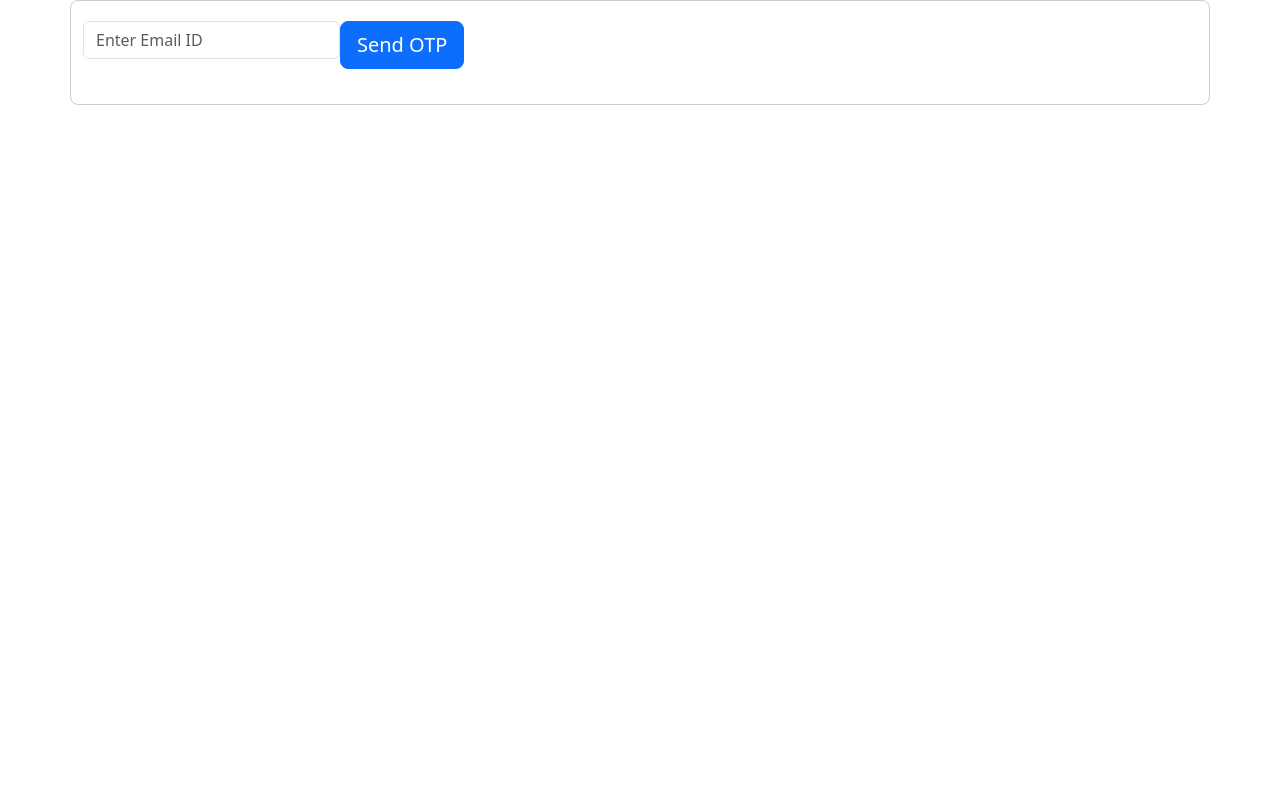
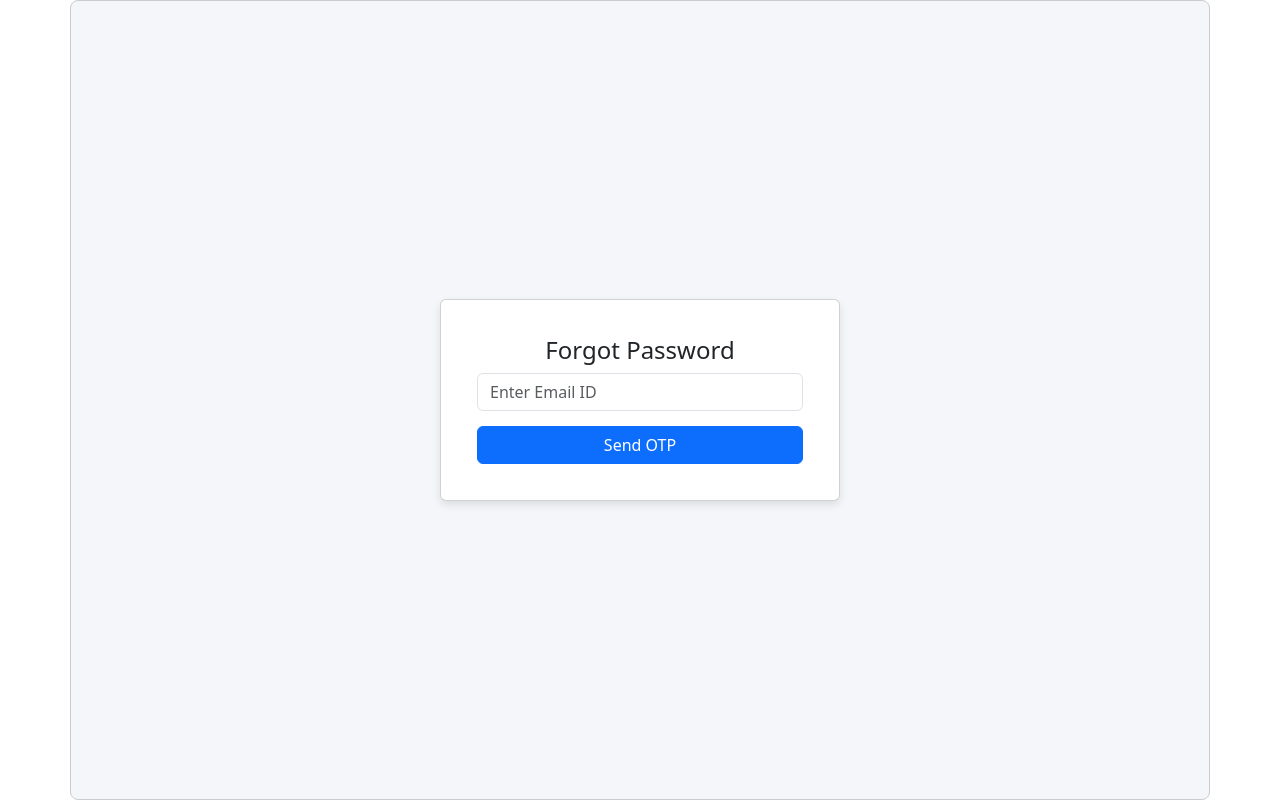
Before and after one commit to mayuri9702/OnlineBankSystem, a React (Create React App) app in the folder online-bank-system/: page /forgetPassword in a window 1280 px wide. Built offline with nearby package versions, Linux system fonts and the light colour scheme.

Commit message:
Added logic for ForgetPassword

```diff
--- a/online-bank-system/src/components/ForgetPassword.css
+++ b/online-bank-system/src/components/ForgetPassword.css
@@ -1,21 +1,52 @@
 .container {
+  display: flex;
+  justify-content: center;
+  align-items: center;
+  height: 100vh;
+  background-color: #f4f6f9;
+}
+
+.card {
   max-width: 400px;
-    margin: 0 auto;
+  width: 100%;
+  background-color: #ffffff;
+  border-radius: 8px;
+  box-shadow: 0 4px 8px rgba(0, 0, 0, 0.1);
   padding: 20px;
-    border: 1px solid #ccc;
-    border-radius: 8px;
+  text-align: center;
+}
+
+.card-body {
+  padding: 20px;
+}
+
+.card-title {
+  font-size: 24px;
+  color: #333;
+  margin-bottom: 20px;
 }
 
 .form-group {
-    margin-bottom: 15px;
+  margin-bottom: 20px;
 }
 
 .form-control {
   width: 100%;
-    padding: 10px;
+  padding: 12px;
   font-size: 16px;
   border: 1px solid #ccc;
   border-radius: 4px;
+  background-color: #fff;
+  transition: border-color 0.3s;
+}
+
+.form-control:focus {
+  border-color: #007bff;
+}
+
+.success-message {
+  color:green;
+  margin-top:10px;
 }
 
 .btn-primary {
@@ -23,19 +54,34 @@
   color: white;
   border: none;
   border-radius: 4px;
-    padding: 10px 20px;
+  padding: 12px 20px;
   font-size: 16px;
   cursor: pointer;
+  width: 100%;
+  transition: background-color 0.3s;
+}
+
+.btn-primary:hover {
+  background-color: #0056b3;
 }
 
 .link {
-    margin-top: 15px;
   display: block;
   text-align: center;
   color: #007bff;
+  text-decoration: none;
+  margin-top: 15px;
+  font-size: 14px;
 }
 
 .error-message {
   color: red;
   margin-top: 10px;
 }
+
+.password {
+  font-size: 18px;
+  font-weight: bold;
+  margin-top: 10px;
+  color: #333;
+}
--- a/online-bank-system/src/components/ForgetPassword.js
+++ b/online-bank-system/src/components/ForgetPassword.js
@@ -1,4 +1,3 @@
-import { Link } from 'react-router-dom'; // Import Link from react-router-dom
 
 import React, { useState } from 'react';
 import axios from 'axios';
@@ -7,10 +6,12 @@ import './ForgetPassword.css';
 export const ForgetPassword = () => {
     const [email, setEmail] = useState('');
     const [otp, setOtp] = useState('');
+    const [newPassword, setNewPassword] = useState('');
+    const [confirmPassword, setConfirmPassword] = useState('');
     const [showOtpModal, setShowOtpModal] = useState(false);
-    const [showpassword, setShowpassword] = useState(false);
+    const [showPasswordReset, setShowPasswordReset] = useState(false);
     const [verificationResult, setVerificationResult] = useState('');
-    const [password, setpassword] = useState('');
+    const [passwordResetResult, setPasswordResetResult] = useState('');
 
     const handleSendOTP = async () => {
         try {
@@ -24,9 +25,9 @@ export const ForgetPassword = () => {
                 setVerificationResult('Invalid email ID');
             }
         } catch (error) {
-            if (error.response && error.response.status===400){
+            if (error.response && error.response.status === 400) {
                 setVerificationResult('Incorrect OTP, please try again.');
-            }else{
+            } else {
                 console.error(error);
                 // Handle error or show error message
             }
@@ -41,10 +42,9 @@ export const ForgetPassword = () => {
             });
 
             if (response.data.message === 'OTP verified successfully') {
-                setVerificationResult(response.data.message);
-                setpassword(response.data.password);
                 setShowOtpModal(false);
-                setShowpassword(true);
+                setShowPasswordReset(true);
+                setVerificationResult('');
             } else {
                 setVerificationResult('Incorrect OTP, please try again.');
             }
@@ -54,8 +54,58 @@ export const ForgetPassword = () => {
         }
     };
 
+    const handlePasswordReset = async () => {
+        try {
+            if (newPassword === confirmPassword) {
+                const response = await axios.put(`http://localhost:8081/logins/${email}`, {
+                    newPassword: newPassword
+                });
+
+                if (response.data.message === 'Password reset successful') {
+                    setPasswordResetResult('Password has been reset successfully.');
+                    setNewPassword('');
+                    setConfirmPassword('');
+                }
+            } else {
+                setPasswordResetResult('Passwords do not match.');
+            }
+        } catch (error) {
+            console.error(error);
+            // Handle error or show error message
+        }
+    };
+
     return (
         <div className="container">
+            <div className="card">
+                <div className="card-body">
+                    {showPasswordReset ? (
+                        <div>
+                            <h2 className="card-title">Reset Password</h2>
+                            <div className="form-group">
+                                <input
+                                    type="password"
+                                    className="form-control"
+                                    placeholder="New Password"
+                                    value={newPassword}
+                                    onChange={e => setNewPassword(e.target.value)}
+                                />
+                            </div>
+                            <div className="form-group">
+                                <input
+                                    type="password"
+                                    className="form-control"
+                                    placeholder="Confirm New Password"
+                                    value={confirmPassword}
+                                    onChange={e => setConfirmPassword(e.target.value)}
+                                />
+                            </div>
+                            <button className="btn btn-primary" onClick={handlePasswordReset}>Reset Password</button>
+                            {passwordResetResult && <p className="success-message">{passwordResetResult}</p>}
+                        </div>
+                    ) : (
+                        <div>
+                            <h2 className="card-title">Forgot Password</h2>
                             <div className="form-group">
                                 <input
                                     type="text"
@@ -65,33 +115,29 @@ export const ForgetPassword = () => {
                                     onChange={e => setEmail(e.target.value)}
                                 />
                             </div>
-            <div className="form-group">
-                <button type="button" className="btn btn-primary btn-lg btn-block" onClick={handleSendOTP}>Send OTP</button>
+                            <button className="btn btn-primary" onClick={handleSendOTP}>Send OTP</button>
+                            {verificationResult && <p className="error-message">{verificationResult}</p>}
                         </div>
-
-            {verificationResult && <p className="error-message">{verificationResult}</p>}
+                    )}
 
                     {showOtpModal && (
-                <div className="modal-container">
-                    <div className="modal-content">
-                        <h5>Enter OTP</h5>
+                        <div className="card">
+                            <div className="card-body">
+
+                           <h5 className="card-title">Enter OTP</h5>
                                 <input
                                     type="text"
+
                                  className="form-control"
                                     value={otp}
                                     onChange={e => setOtp(e.target.value)}
                                 />
-                        <button type="button" className="btn btn-primary" onClick={handleVerifyOTP}>Submit</button>
+                                <button className="btn btn-primary" onClick={handleVerifyOTP}>Submit</button>
                             </div>
                         </div>
                     )}
-
-            {showpassword && (
-                <div>
-                    <h5>Password: {password}</h5>
-                    <Link to="/login" className="link">Go back to Home</Link>
                 </div>
-            )}
+            </div>
         </div>
     );
 };
```
Lines whose indentation alone changed are shown as unchanged.
